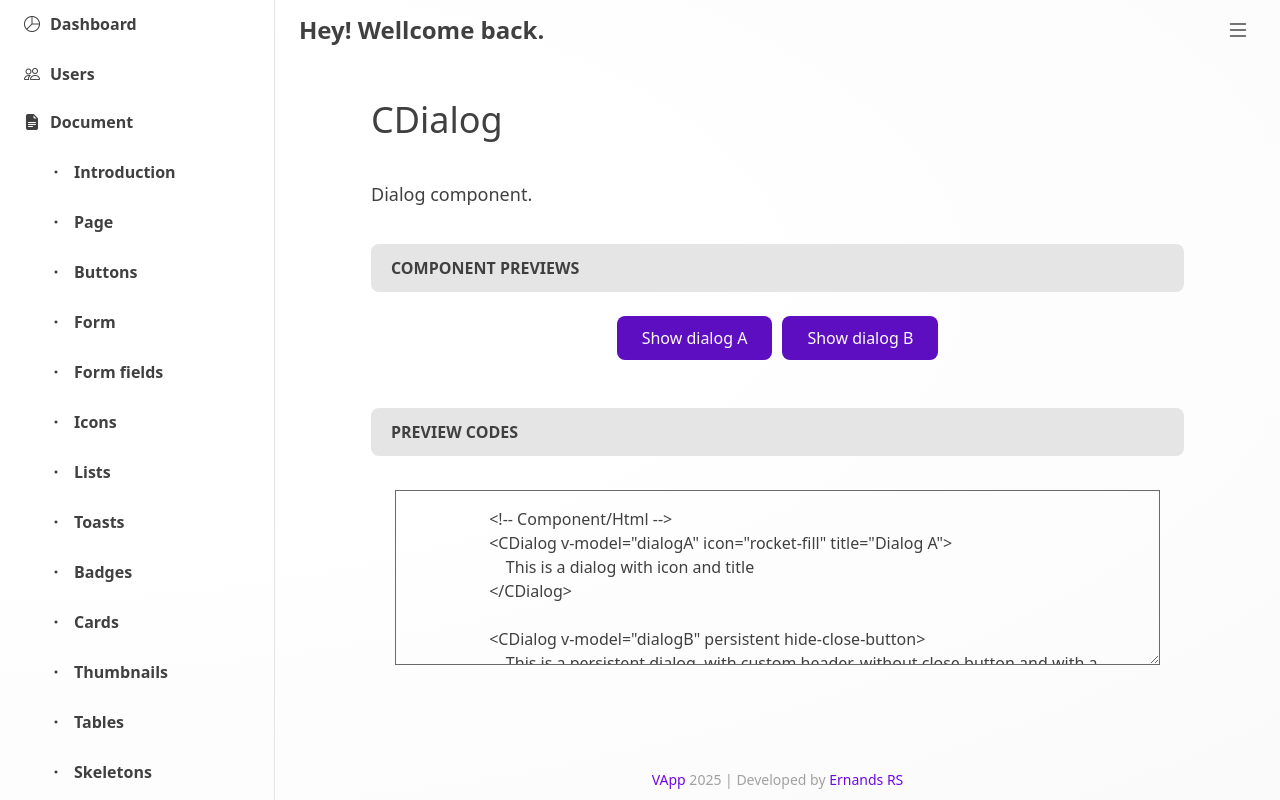
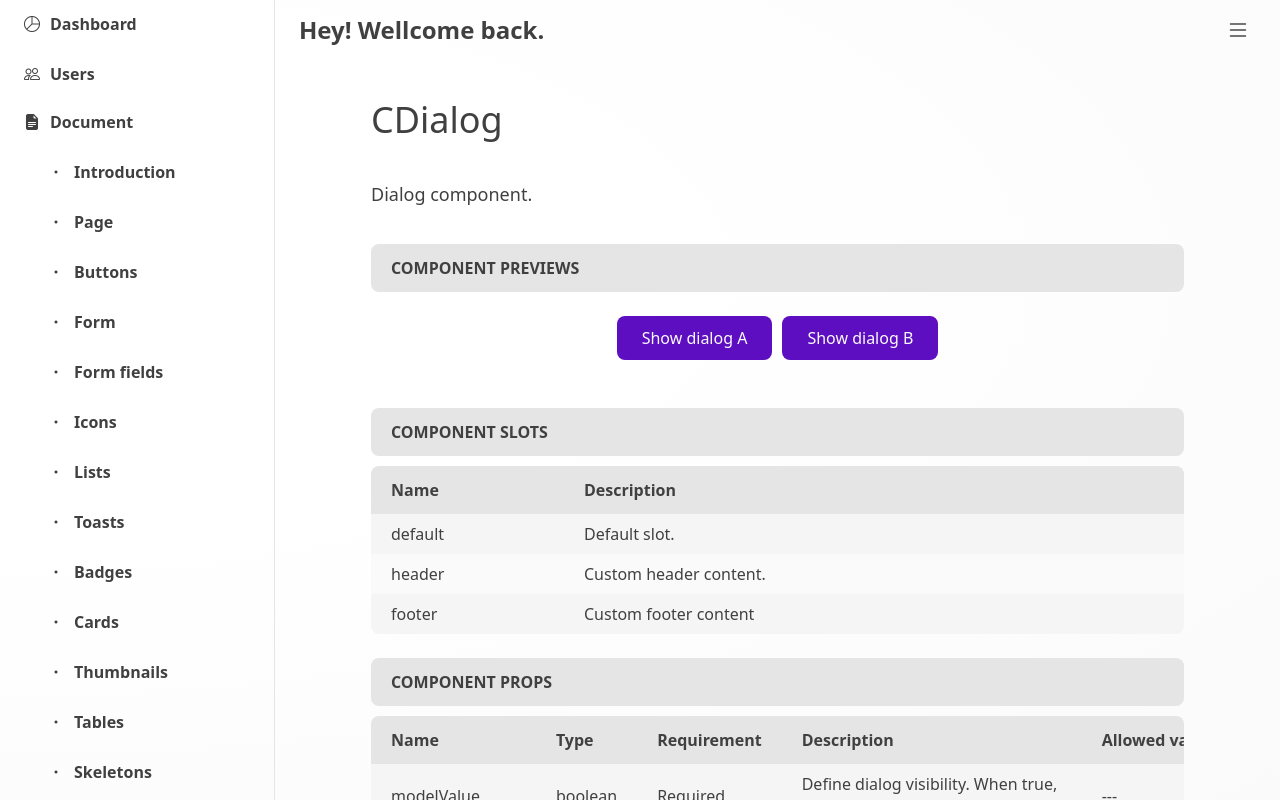
Before and after one commit to ernandesrs/pproj_vapp, a Vue app: page /dashboard/docs/dialogs in a window 1280 px wide. Built offline with nearby package versions, Linux system fonts and the light colour scheme.

Commit message:
documenting dialog component

```diff
--- a/src/views/dash/doc/DialogsView.vue
+++ b/src/views/dash/doc/DialogsView.vue
@@ -6,7 +6,65 @@
                 title: 'CDialog',
                 texts: [
                     'Dialog component.'
+                ],
+                componentDoc: {
+                    slots: [
+                        {
+                            name: 'default',
+                            desc: 'Default slot.',
+                        },
+                        {
+                            name: 'header',
+                            desc: 'Custom header content.',
+                        },
+                        {
+                            name: 'footer',
+                            desc: 'Custom footer content',
+                        }
+                    ],
+                    props: [
+                        {
+                            name: 'modelValue',
+                            type: 'boolean',
+                            required: true,
+                            desc: 'Define dialog visibility. When true, it shows, when false, it hides.',
+                            allowedValues: '---',
+                            defaultValue: '---'
+                        },
+                        {
+                            name: 'persistent',
+                            type: 'boolean',
+                            required: false,
+                            desc: 'When true, disables closing through click on the backdrop.',
+                            allowedValues: '---',
+                            defaultValue: '---'
+                        },
+                        {
+                            name: 'icon',
+                            type: 'string',
+                            required: false,
+                            desc: 'Dialog icon.',
+                            allowedValues: 'Requires a valid Bootstrap Icon class name.',
+                            defaultValue: '---'
+                        },
+                        {
+                            name: 'title',
+                            type: 'string',
+                            required: false,
+                            desc: 'Dialog title.',
+                            allowedValues: '---',
+                            defaultValue: '---'
+                        },
+                        {
+                            name: 'hideCloseButton',
+                            type: 'boolean',
+                            required: false,
+                            desc: 'Hides the close button in the dialog header.',
+                            allowedValues: '---',
+                            defaultValue: '---'
+                        }
                     ]
+                }
             }
         ]">
 
```
Lines whose indentation alone changed are shown as unchanged.
